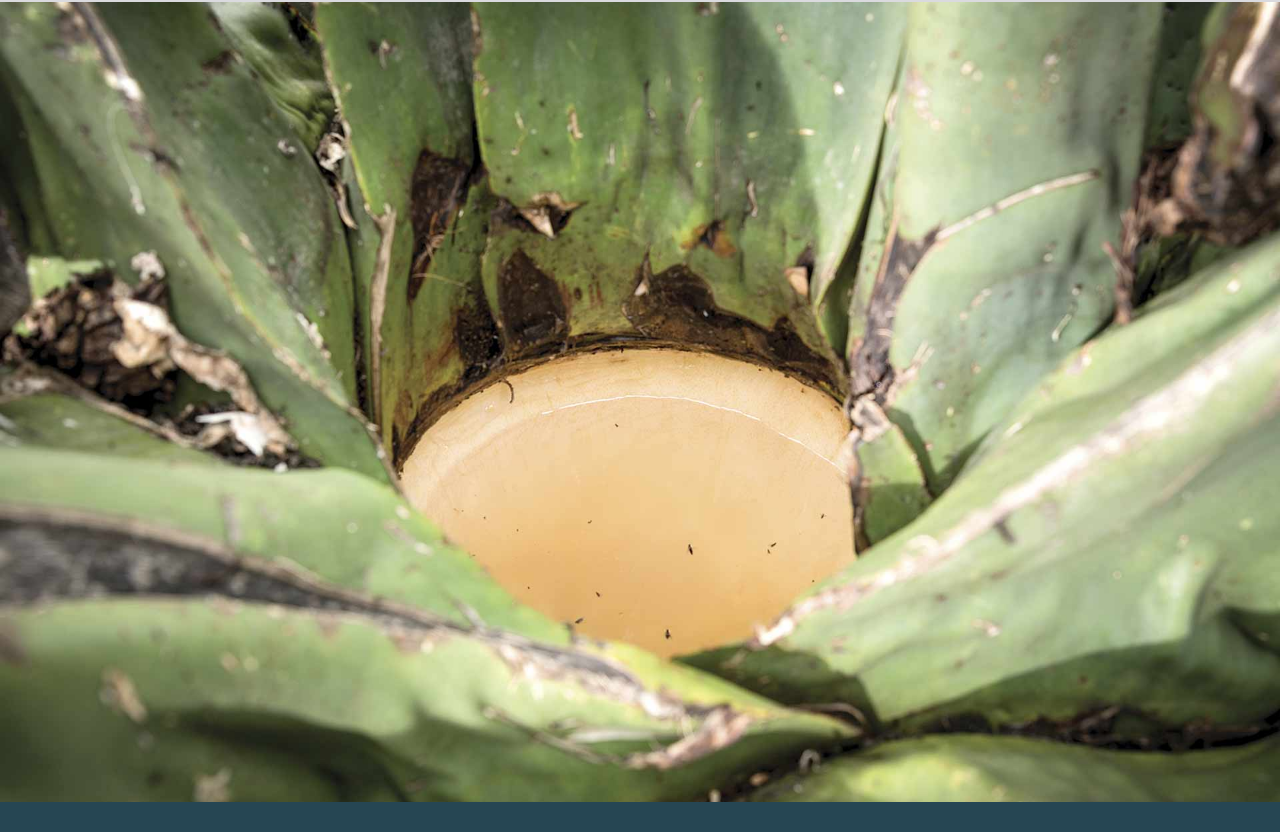
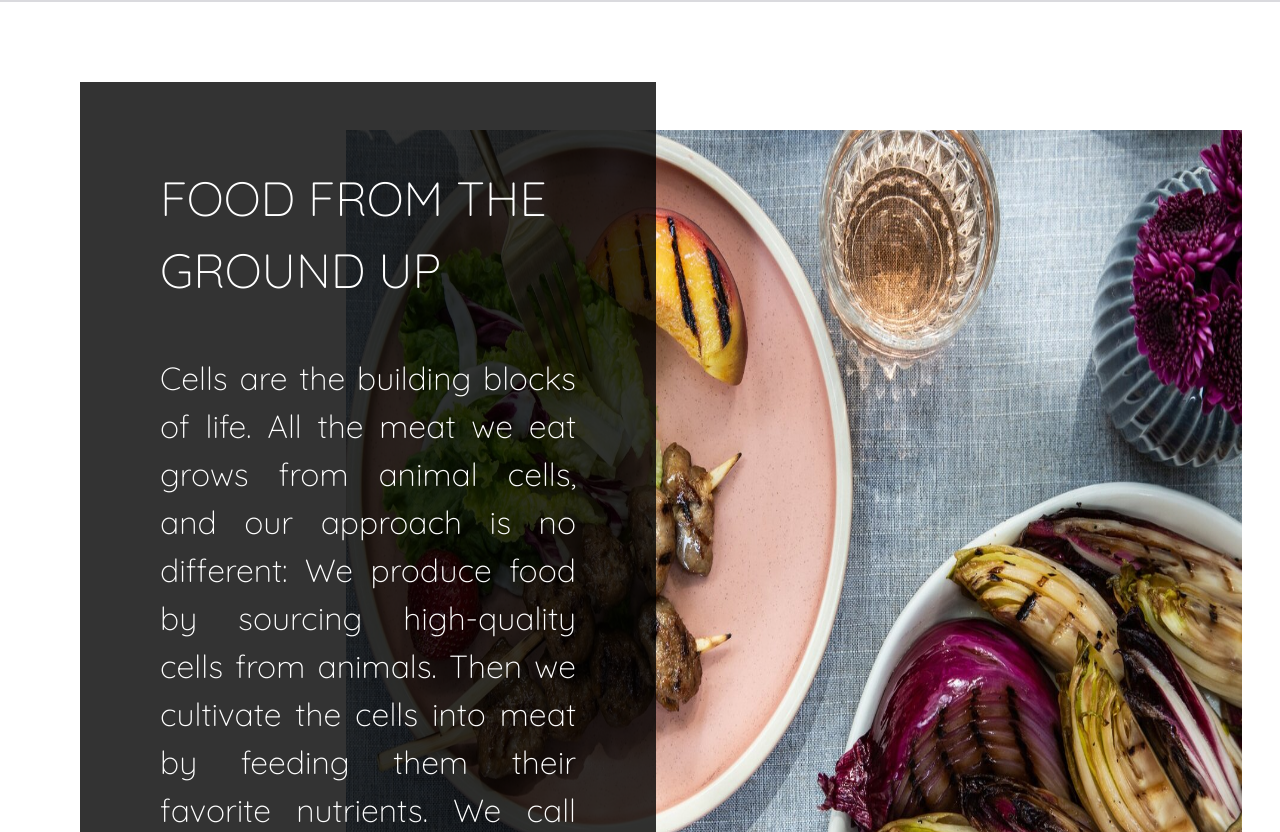
Before and after one commit to monteroch/lapulqueria, a React (Create React App) app: page / in a window 1280 px wide. Shown: the part 1648-2480 px from the top of the page. Built offline with nearby package versions, Linux system fonts and the light colour scheme.

Commit message:
Add BlockImage component

```diff
--- /dev/null
+++ b/src/components/blockImage/blockImage.component.js
@@ -0,0 +1,21 @@
+import React from 'react';
+import Grid from '@material-ui/core/Grid';
+import Typography from '@material-ui/core/Typography';
+
+//Styles
+import useStyles from './blockImage.styles';
+
+export default function BlockImage({title, children}){
+
+  const classes = useStyles();
+
+  return(
+    <Grid container item className={classes.imgContainer} alignItems="center">
+      <Grid item className={classes.blockContent}>
+        <Typography className={classes.title}>{title}</Typography>
+        <Typography variant='body1' className={classes.text}>{children}</Typography>
+      </Grid>
+    </Grid>
+  )
+
+}
--- /dev/null
+++ b/src/components/blockImage/blockImage.styles.js
@@ -0,0 +1,32 @@
+import { makeStyles, usetTheme } from '@material-ui/core/styles';
+
+import background from '../../assets/images/mm.jpg';
+
+export default makeStyles(theme => ({
+  imgContainer: {
+    marginTop: "5em",
+    backgroundImage: `url(${background})`,
+    backgroundPosition: '90% 50%',
+    backgroundSize: '70% 90%',
+    backgroundRepeat: 'no-repeat',
+    height: '60em',
+    width: '100%'
+  },
+  blockContent: {
+    backgroundColor: "rgba(0, 0, 0, 0.8)",
+    marginLeft: "5em",
+    width: "45%",
+    padding: "5em"
+  },
+  title: {
+    color: "#ffffff",
+    textTransform: 'uppercase',
+    fontSize: "3em",
+    marginBottom: "1em"
+  },
+  text: {
+    color: "#ffffff",
+    fontSize: "2em",
+    textAlign: 'justify'
+  }
+}));
--- a/src/components/home/home.component.js
+++ b/src/components/home/home.component.js
@@ -15,6 +15,7 @@ import events from '../../assets/images/events.jpg';
 
 //Components
 import Section from '../section/section.component';
+import BlockImage from '../blockImage/blockImage.component';
 
 
 export default function Home(){
@@ -41,26 +42,9 @@ export default function Home(){
                 </Grid>
             </Grid>
             {/* Our History */}
-            <Section title="Nuestra Historia" image={pulquehistory1} backgroundColor="#264653" imgPosition="left">
-                Lorem ipsum dolor sit amet, consectetur adipiscing elit, sed do eiusmod tempor incididunt ut labore et dolore magna aliqua. Ut enim ad minim veniam, quis nostrud exercitation ullamco laboris nisi ut aliquip ex ea commodo consequat.
-            </Section>
-            {/* Our Pulques */}
-            <Section title="Nuestros Pulques" image={ourpulques} backgroundColor="#2a9d8f" imgPosition="right">
-                Lorem ipsum dolor sit amet, consectetur adipiscing elit, sed do eiusmod tempor incididunt ut labore et dolore magna aliqua. Ut enim ad minim veniam, quis nostrud exercitation ullamco laboris nisi ut aliquip ex ea commodo consequat.
-            </Section>
-            {/* Our Founder */}
-            <Section title="Nuestro Fundador" image={founder} backgroundColor="#e9c46a" imgPosition="left">
-                Lorem ipsum dolor sit amet, consectetur adipiscing elit, sed do eiusmod tempor incididunt ut labore et dolore magna aliqua. Ut enim ad minim veniam, quis nostrud exercitation ullamco laboris nisi ut aliquip ex ea commodo consequat.
-            </Section>
-            {/* The season */}
-            <Section title="Pulques de temporada" image={seasonpulque} backgroundColor="#f4a261" imgPosition="right">
-                Lorem ipsum dolor sit amet, consectetur adipiscing elit, sed do eiusmod tempor incididunt ut labore et dolore magna aliqua. Ut enim ad minim veniam, quis nostrud exercitation ullamco laboris nisi ut aliquip ex ea commodo consequat.
-            </Section>
-            {/* Events */}
-            <Section title="Eventos" image={events} backgroundColor="#e76f51" imgPosition="left">
-                Lorem ipsum dolor sit amet, consectetur adipiscing elit, sed do eiusmod tempor incididunt ut labore et dolore magna aliqua. Ut enim ad minim veniam, quis nostrud exercitation ullamco laboris nisi ut aliquip ex ea commodo consequat.
-            </Section>
-
+            <BlockImage title="Food From The Ground Up">
+                Cells are the building blocks of life. All the meat we eat grows from animal cells, and our approach is no different: We produce food by sourcing high-quality cells from animals. Then we cultivate the cells into meat by feeding them their favorite nutrients. We call this process ‘Essential Nutrition’, because we feed the cells exactly what they need to thrive while eliminating any unnecessary steps along the way.
+            </BlockImage>
         </Grid>
     )
 
```
Also changed, not shown: src/components/home/home.component.backup.js (added, +67 -0 lines), src/assets/images/mm.jpg (added).
